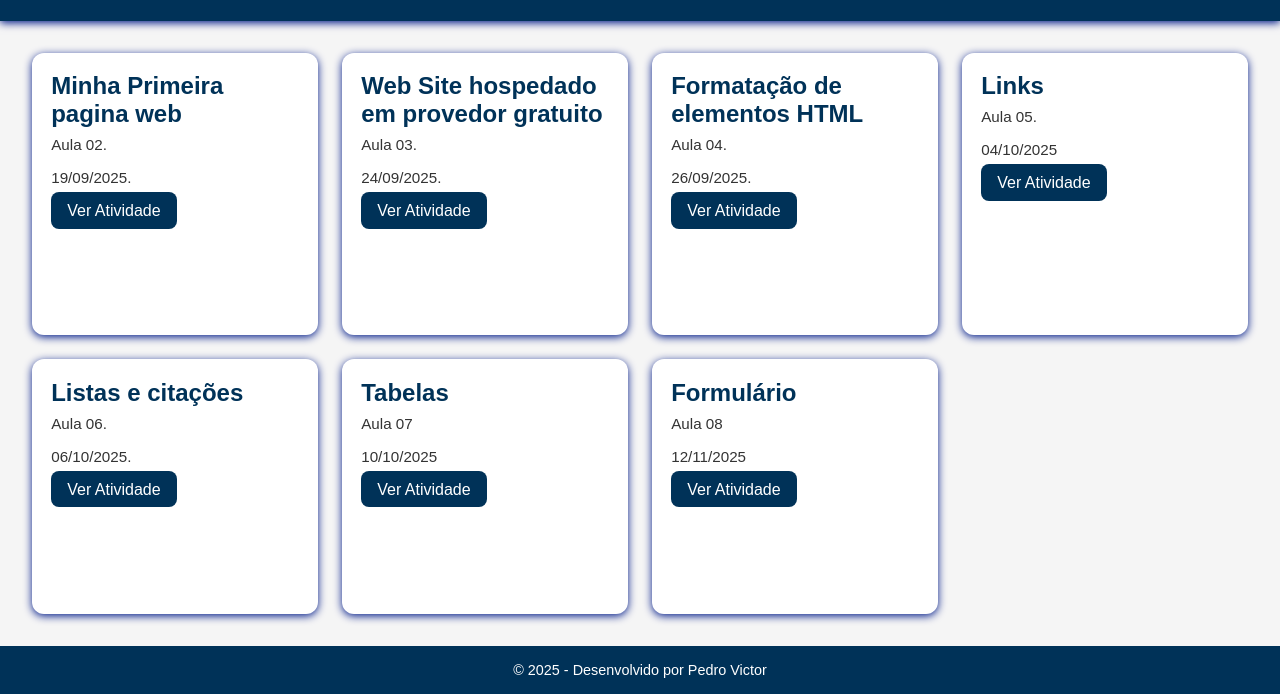
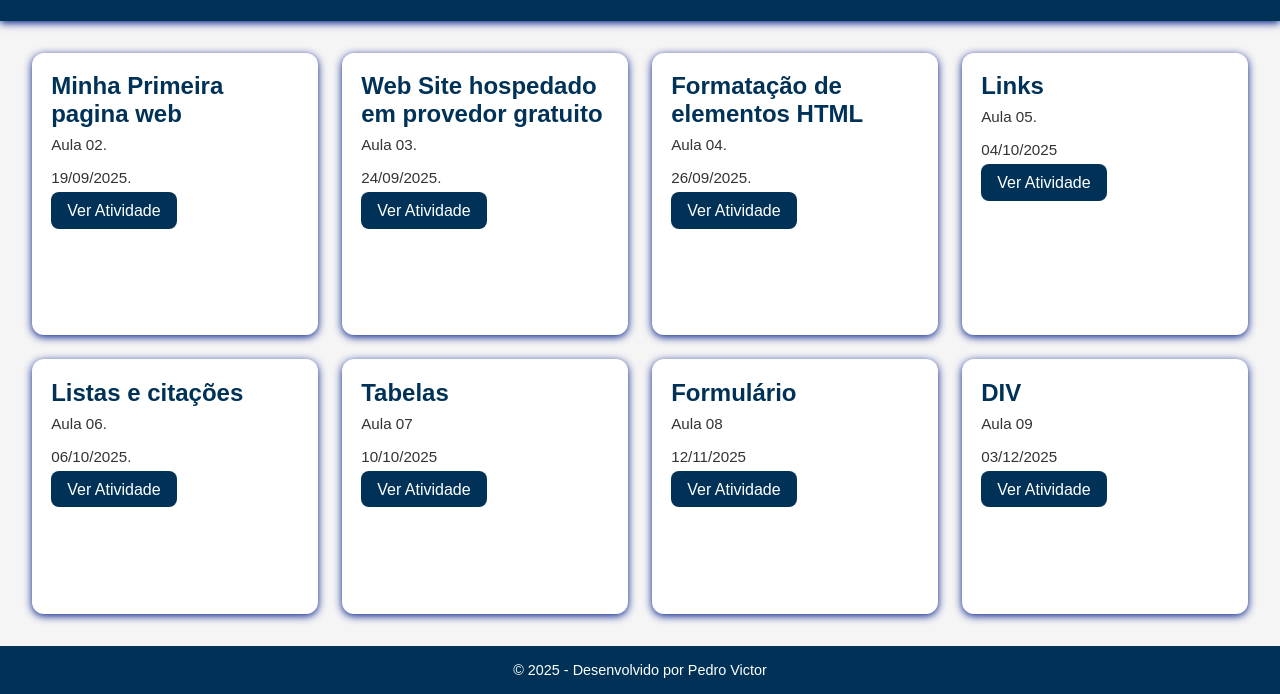
Before and after one commit to Pedro-Xs/meus-projetos, a plain HTML site: page index.html in a window 1280 px wide. Shown: the part 106-800 px from the top of the page. Drawn offline with Linux system fonts and the light colour scheme.

Commit message:
Add project card for 'DIV'
Added a new project card for 'DIV' with details.

```diff
--- a/index.html
+++ b/index.html
@@ -67,6 +67,13 @@
       <a href="https://pedro-xs.github.io/Formul-rio/" target="_blank">Ver Atividade</a>
     </div>
 
+    <div class="project-card">
+      <h2>DIV</h2>
+      <p>Aula 09</p>
+      <p>03/12/2025</p>
+      <a href="https://pedro-xs.github.io/DIV/" target="_blank">Ver Atividade</a>
+    </div>
+
 
 
   </main>
@@ -78,4 +85,5 @@
   <script src="script.js"></script>
 </body>
 
+
 </html>
```
